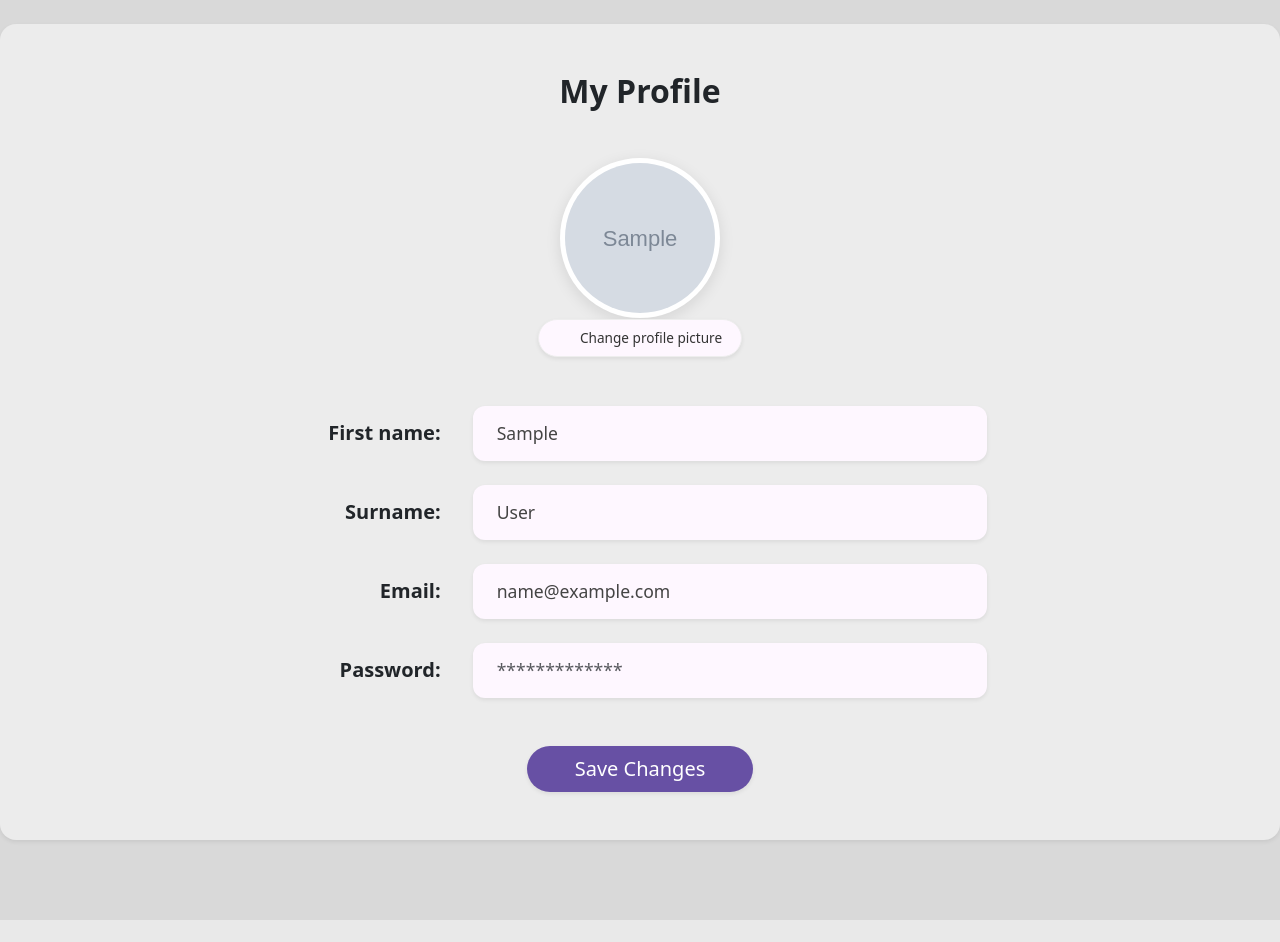
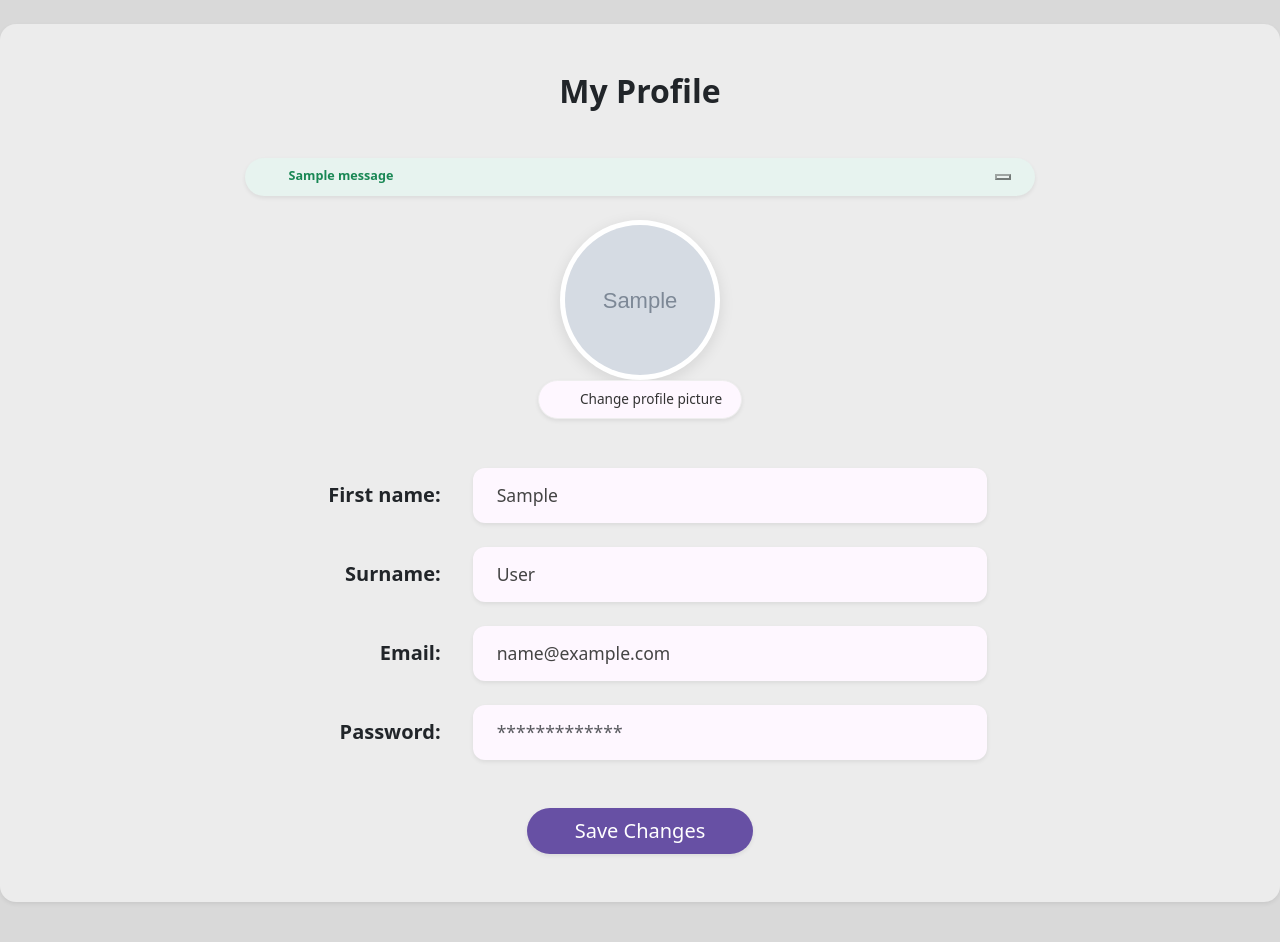
Before and after one commit to zakhkatya/Campus-Event-Manager, a Django app: page /auth/profile/edit/ in a window 1280 px wide. Shown: the part 118-1060 px from the top of the page. Before the commit the page ends 1038 px from the top, so only its background shows below. Run offline with Django 5.2, Linux system fonts and the light colour scheme; a user stored in the database is signed in; tables that the repository leaves empty hold one stand-in row (values such as "Sample post"); grey boxes marked "Sample" are stand-in pictures; one stand-in notice (Sample message) is shown; style sheets or scripts are compiled from the project's sources; some libraries are stand-ins or nearby versions; some web fonts are replaced.

Commit message:
connected alert message to the .html file,small script for auto reload

```diff
--- a/ems/userauth/templates/userauth/edit_profile.html
+++ b/ems/userauth/templates/userauth/edit_profile.html
@@ -3,6 +3,25 @@
 {% block content %}
 <div class="container-xxl rounded-4 p-5 mt-4 shadow-sm bg-light">
     <h2 class="text-center fw-bold mb-5">My Profile</h2>
+
+
+    {% if messages %}
+    <div class="col-lg-8 mx-auto mb-4">
+        {% for message in messages %}
+            <div class="alert alert-{{ message.tags }} alert-dismissible fade show rounded-pill px-4 py-2 shadow-sm border-0 d-flex align-items-center" role="alert">
+                {% if message.tags == 'success' %}
+                    <i class="bi bi-check-circle-fill me-2"></i>
+                {% elif message.tags == 'error' or message.tags == 'danger' %}
+                    <i class="bi bi-exclamation-triangle-fill me-2"></i>
+                {% else %}
+                    <i class="bi bi-info-circle-fill me-2"></i>
+                {% endif %}
+                <small class="fw-bold">{{ message }}</small>
+                <button type="button" class="btn-close ms-auto" data-bs-dismiss="alert" aria-label="Close"></button>
+            </div>
+        {% endfor %}
+    </div>
+    {% endif %}
 
     <form method="post" enctype="multipart/form-data" class="col-lg-8 mx-auto">
         {% csrf_token %}
@@ -76,4 +95,11 @@
         </div>
     </form>
 </div>
+
+<script>
+    document.getElementById('id_avatar').onchange = function() {
+        this.form.submit();
+    };
+</script>
+
 {% endblock %}
```
